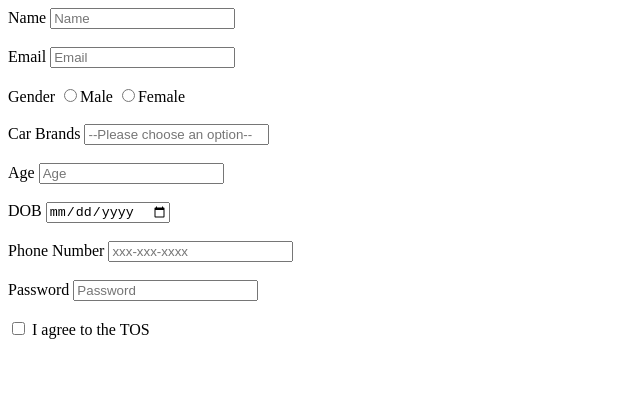
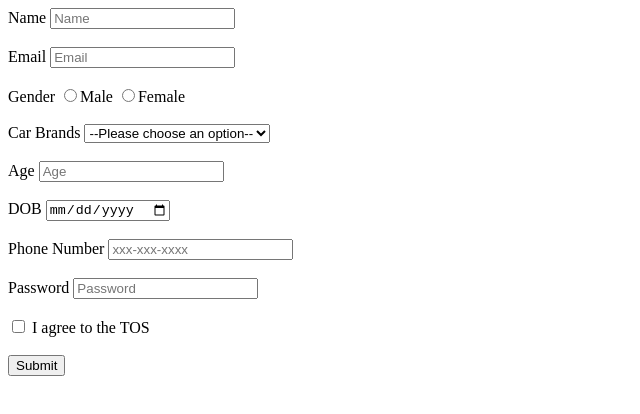
Before and after one commit to acciojob/signup-form-car-nsp1919, a website: page main.html in a window 1280 px wide. Shown: the whole page, without its empty margins (0-640 px from the left). Drawn offline with Linux system fonts and the light colour scheme.

Commit message:
created a submission

```diff
--- a/main.html
+++ b/main.html
@@ -8,7 +8,7 @@
 
 <body>
 	<!-- the entire body must be written by student -->
-	 <form>
+	<form action="/submit" method="post">
         <label for="name">Name</label>
         <input type="text" id="name" placeholder="Name" required>
         <br>
@@ -17,7 +17,7 @@
         <input type="email" id="email" placeholder="Email" required>
         <br>
         <br>
-        Gender
+        <label>Gender</label>
         <label for="gender_m">
         <input type="radio" id="gender_m" name="gender" required>Male
         </label>
@@ -26,8 +26,13 @@
         </label>
         <br>
         <br>
-        <label for="cars">Car Brands	</label>
-        <input type="select" id="cars" placeholder="--Please choose an option--" required>
+        <label for="cars">Car Brands </label>
+        <select id="cars" name="cars" required>
+            <option value="" disable selected>--Please choose an option--</option>
+            <option value="toyota">Toyota</option>
+            <option value="ford">Ford</option>
+            <option value="bmw">BMW</option>
+            <option value="audi">Audi</option></select>
         <br>
         <br>
         <label for="age">Age</label>
@@ -51,7 +56,7 @@
         <br>
         <br>
 
-
+        <button type="submit">Submit</button>
     </form>
     <script type="text/javascript" src="./script.js">
 </script>
```
